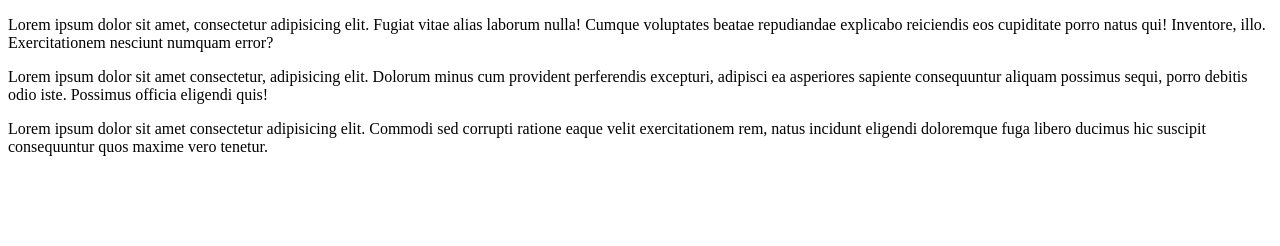
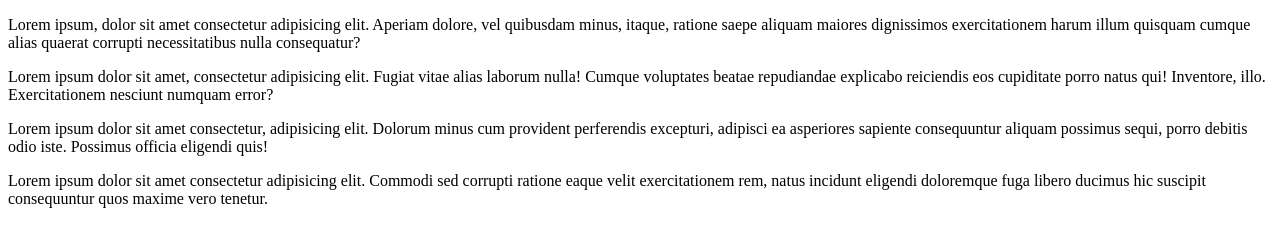
Before and after one commit to RomanPateichuk/HelloPackage, a website: page index.html in a window 1280 px wide. Drawn offline with Linux system fonts and the light colour scheme.

Commit message:
feat: add new text

```diff
--- a/index.html
+++ b/index.html
@@ -9,6 +9,9 @@
 </head>
 
 <body>
+  <p>Lorem ipsum, dolor sit amet consectetur adipisicing elit. Aperiam dolore, vel quibusdam minus, itaque, ratione
+    saepe aliquam maiores dignissimos exercitationem harum illum quisquam cumque alias quaerat corrupti necessitatibus
+    nulla consequatur?</p>
   <p>Lorem ipsum dolor sit amet, consectetur adipisicing elit. Fugiat vitae alias laborum nulla! Cumque voluptates
     beatae repudiandae explicabo reiciendis eos cupiditate porro natus qui! Inventore, illo. Exercitationem nesciunt
     numquam error?</p>
```
